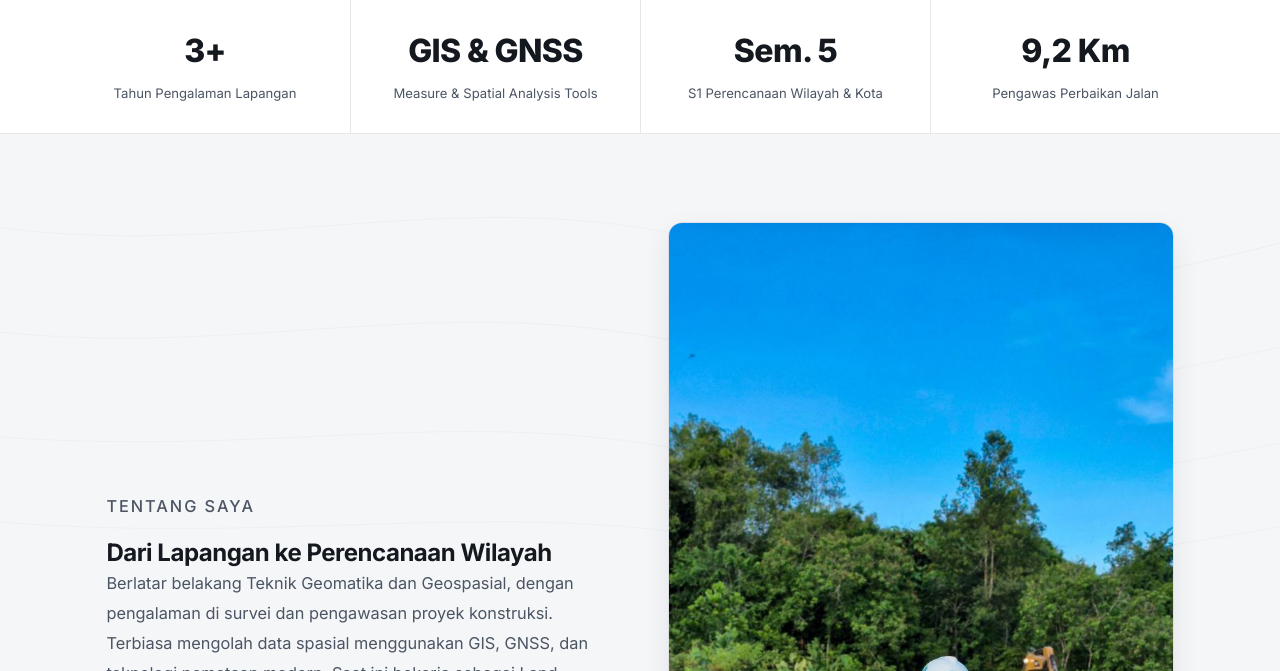
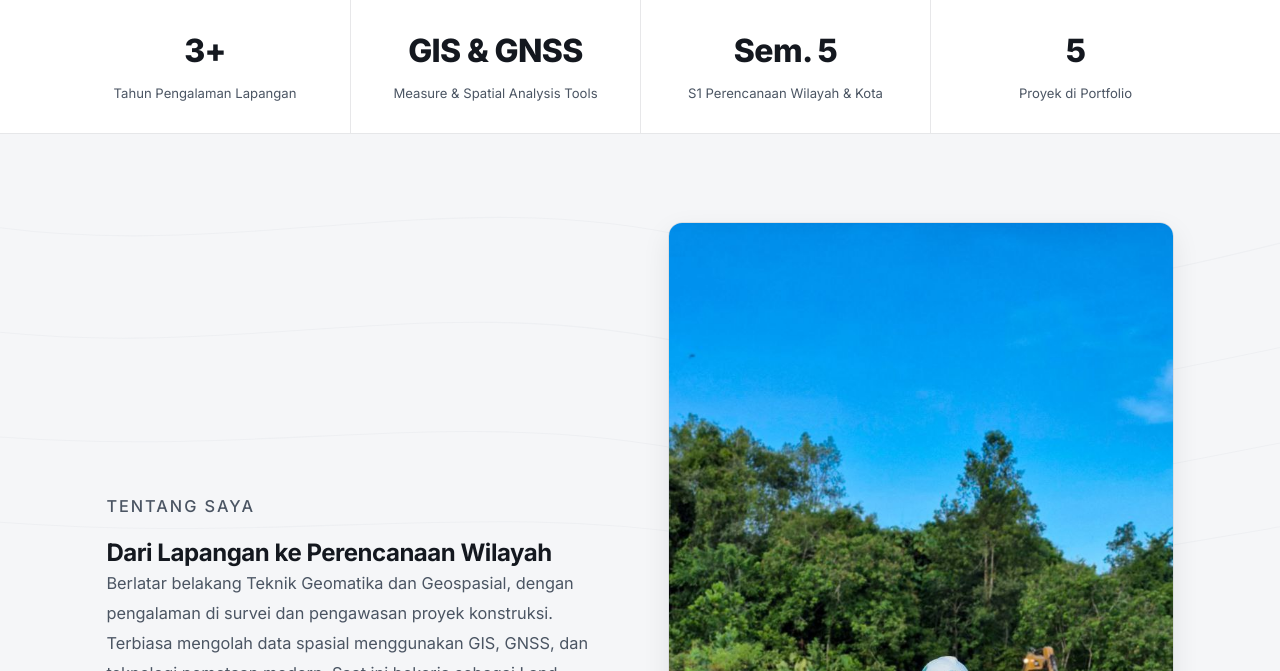
Before and after one commit to RivaldiMpam/RivaldiMpam.github.io, a Jekyll site: the page built from index.md, in a window 1280 px wide and 900 px high, scrolled down 561 px, cut to the strip 229-900 px from the top of the window. Built offline with Jekyll 4.4.1, drawn with Linux system fonts in a browser that asks for light colours.

Commit message:
Update index.md

```diff
--- a/index.md
+++ b/index.md
@@ -13,7 +13,7 @@ description: "Rivaldi Fiqriyansah (Rivaldi Mpam) — Land Surveyor & GIS Analyst
     </div>
     <div class="hero-actions">
       <a href="/projects/" class="btn btn-primary i18n" data-id="Lihat Proyek" data-en="View Projects">Lihat Proyek</a>
-      <a href="/cv/" class="btn btn-outline i18n" data-id="Unduh CV" data-en="Download CV">Unduh CV</a>
+      <a href="/files/CV_RIVALDI-FIQRIYANSAH.pdf" download class="btn btn-outline i18n" data-id="Unduh CV" data-en="Download CV">Unduh CV</a>
     </div>
 
   </div>
@@ -33,9 +33,9 @@ description: "Rivaldi Fiqriyansah (Rivaldi Mpam) — Land Surveyor & GIS Analyst
       <div class="stat-number">Sem. 5</div>
       <div class="stat-label i18n" data-id="S1 Perencanaan Wilayah &amp; Kota" data-en="Urban &amp; Regional Planning, BSc">S1 Perencanaan Wilayah &amp; Kota</div>
     </div>
-     <div class="stat-item">
-      <div class="stat-number">9,2 Km</div>
-      <div class="stat-label i18n" data-id="Pengawas Perbaikan Jalan" data-en="Supervised Road Maintenance">Pengawas Perbaikan Jalan</div>
+    <div class="stat-item">
+      <div class="stat-number">5</div>
+      <div class="stat-label i18n" data-id="Proyek di Portfolio" data-en="Portfolio Projects">Proyek di Portfolio</div>
     </div>
   </div>
 </section>
```
